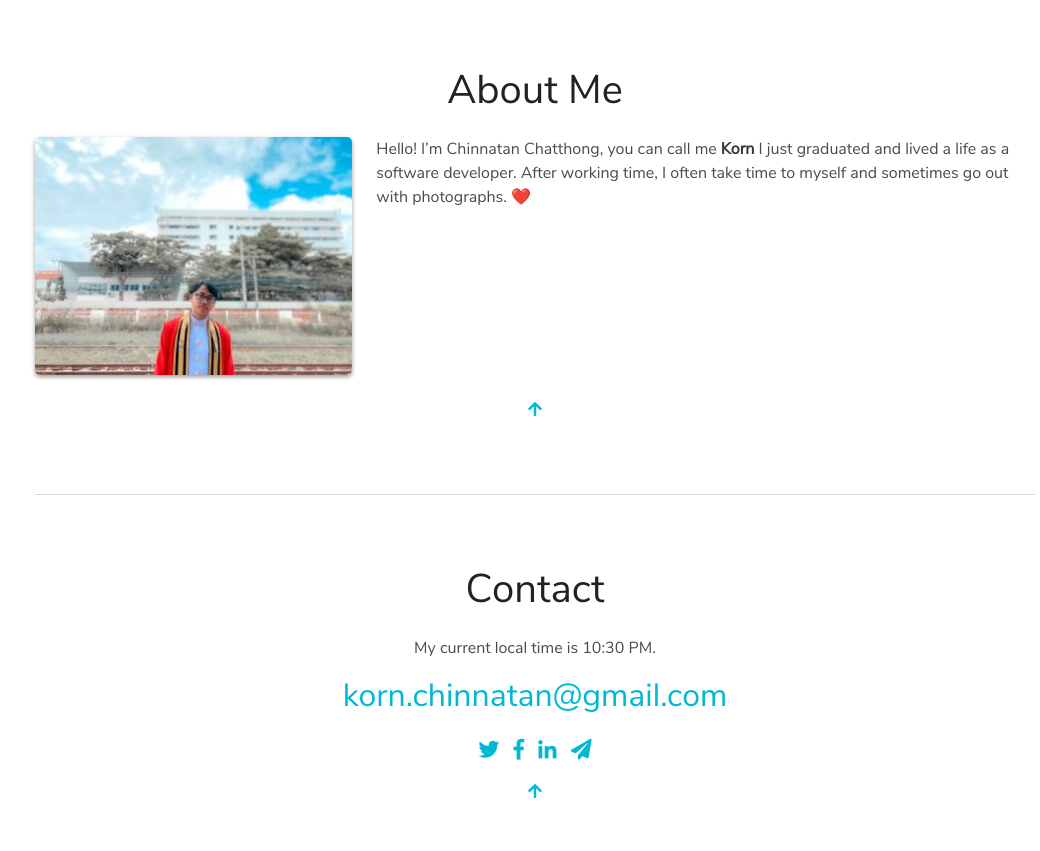
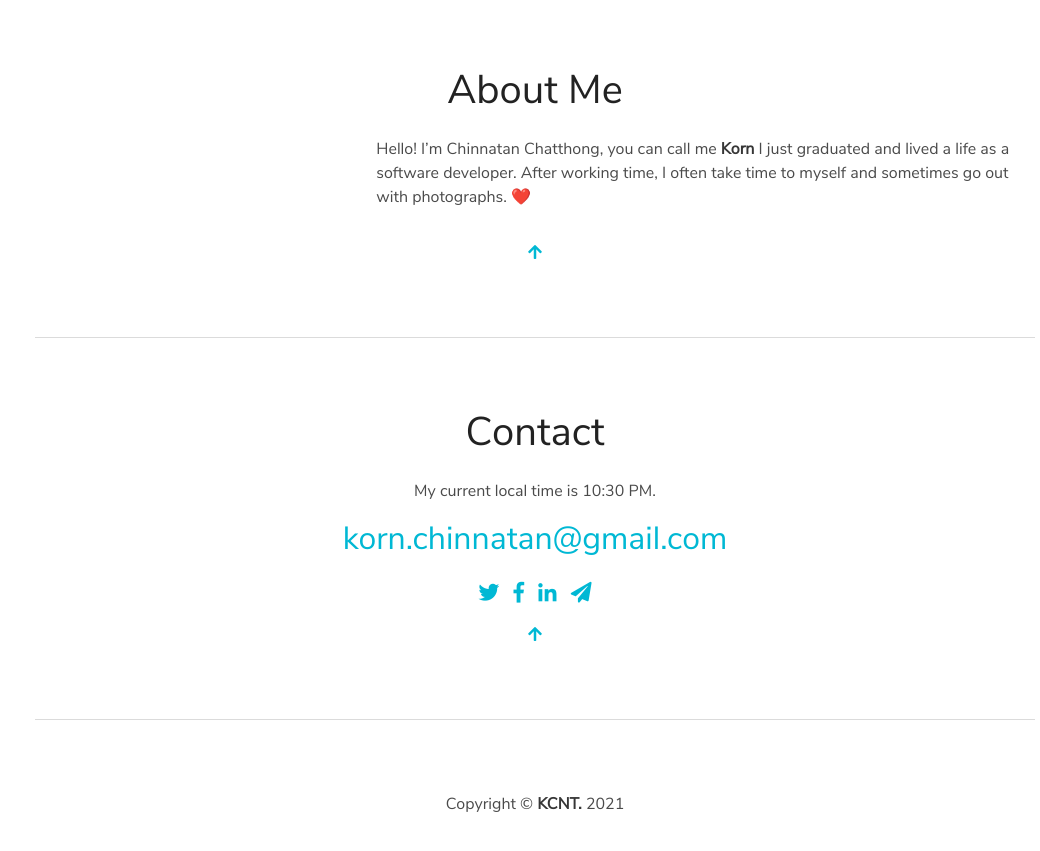
Before and after one commit to chinnatan/chinnatan.github.io, a plain HTML site: page index.html in a window 1280 px wide. Shown: the part 780-1631 px from the top of the page, without its empty margins (105-1145 px from the left). Drawn offline with Linux system fonts and the light colour scheme.

Commit message:
update img

```diff
--- a/index.html
+++ b/index.html
@@ -173,10 +173,6 @@ Chinnatan C.
                 <div class="columns">
                     <div class="column is-one-third has-text-centered">
 
-
-                        <img class="img-responsive avatar" src="https://chinnatan.github.io/home/profile_hu2c8c24eac6d2e6816a2266646c9c3d72_221638_320x0_resize_q75_box.jpg" alt="profile.jpg">
-
-
                     </div>
                     <div class="markdown column">
                         <p>Hello! I&rsquo;m Chinnatan Chatthong, you can call me <strong>Korn</strong> I just graduated and lived a life as a software developer. After working time, I often take time to myself and sometimes go out with photographs. ❤️</p>
```
